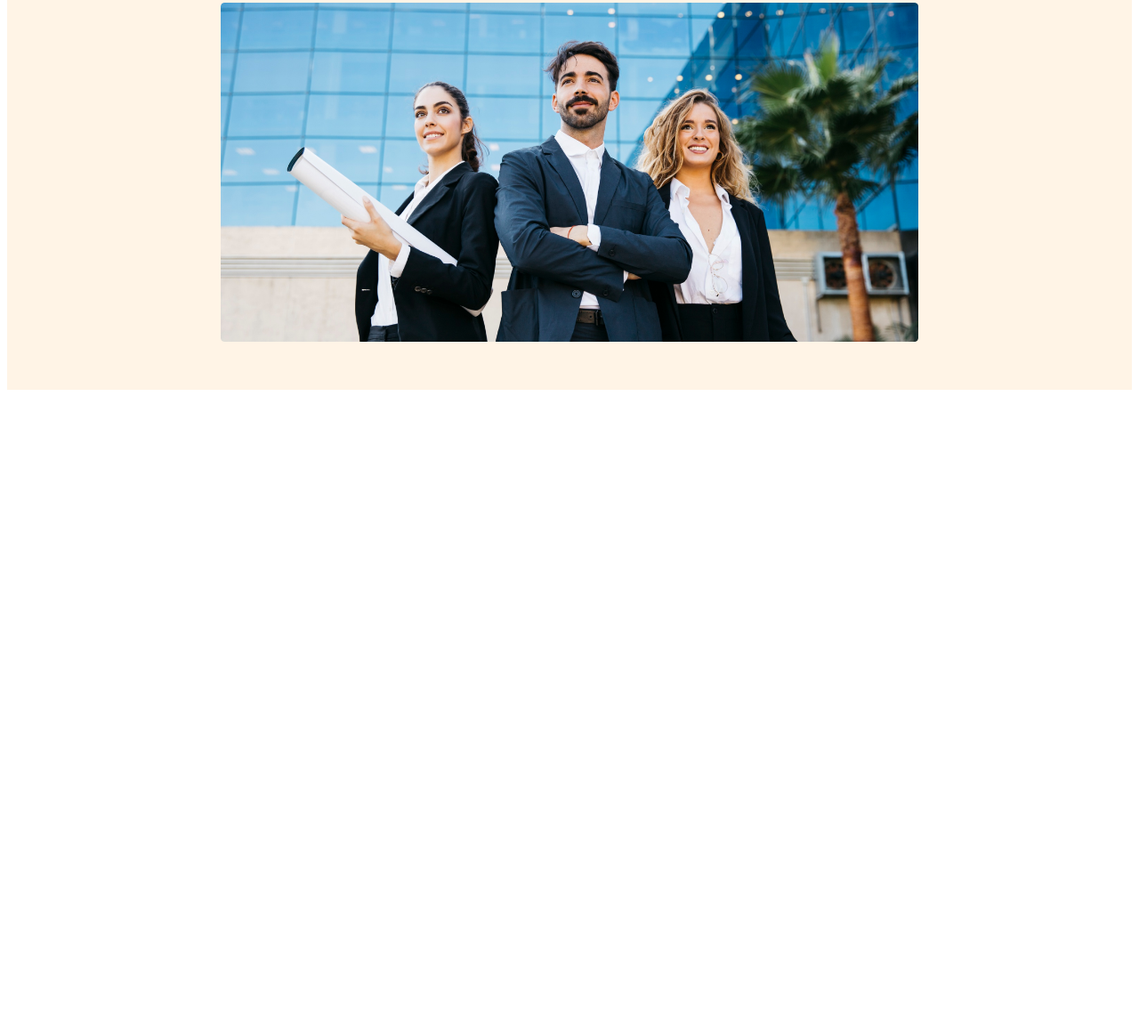
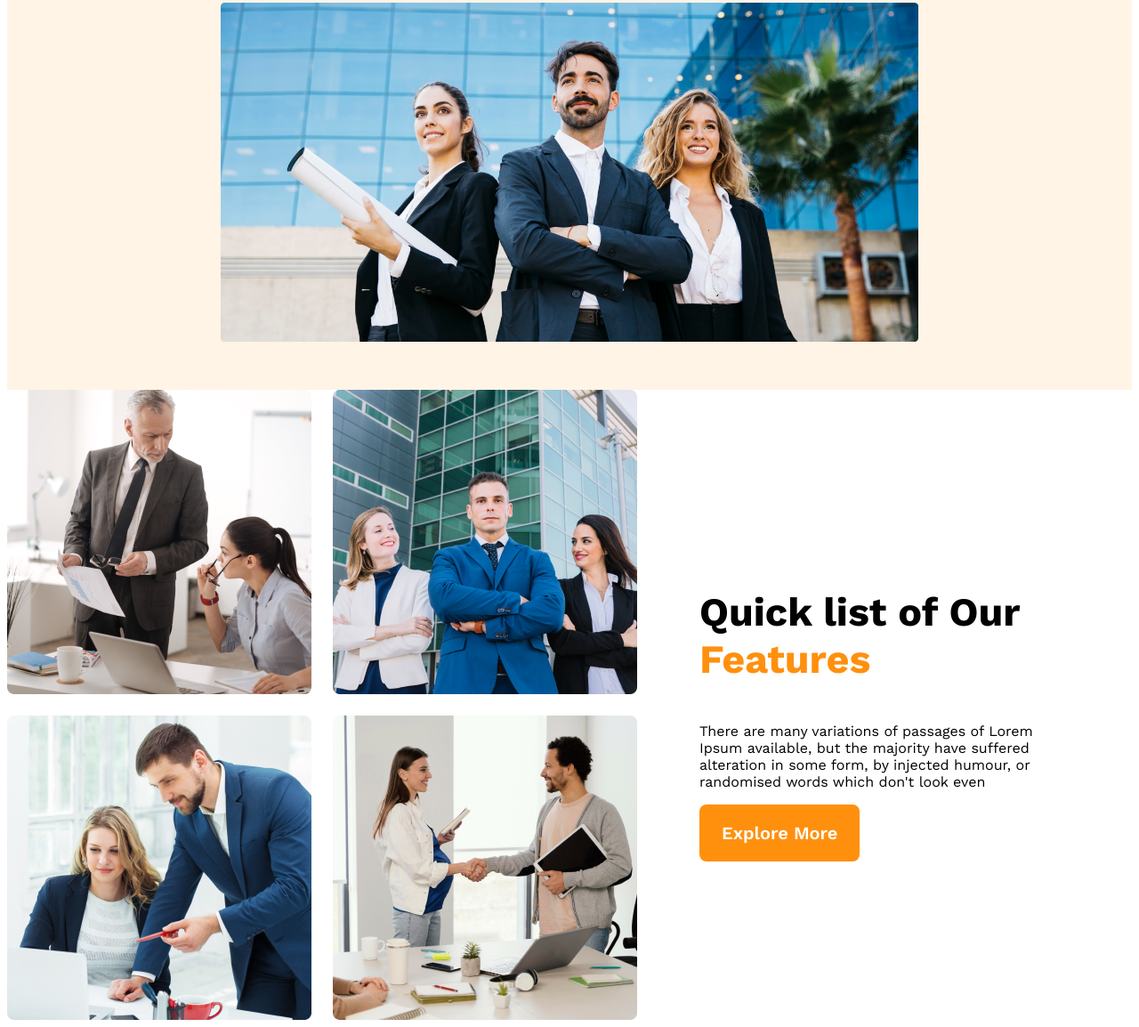
Before and after one commit to Khairul76454542/g3-architects-website, a plain HTML site: page index.html in a window 1280 px wide. Shown: the part 626-1780 px from the top of the page at 89% size. Before the commit the page ends 1072 px from the top, so only its background shows below. Drawn offline with nearby package versions, Linux system fonts and the light colour scheme.

Commit message:
features content added

```diff
--- a/index.html
+++ b/index.html
@@ -7,6 +7,7 @@
     <link rel="stylesheet" href="styles/architect.css">
 </head>
 <body>
+    <!--header start -->
     <header>
         <nav>
              <h3 class="nav-title">G3 Architects</h3>
@@ -29,8 +30,23 @@
                 <img src="images/banner.png" alt="">
         </div>
     </header>
+    <!--header end -->
 <main>
+    <!--teams section start-->
+    <section class="teams-container">
+        <div class="teams-img-container">
+            <img src="images/team1.png" alt="">
+            <img src="images/team2.png" alt="">
+            <img src="images/team3.png" alt="">
+            <img src="images/team4.png" alt="">
 
+        </div>
+        <div class="teams-content">
+            <h3 class="teams-title"><span class="Quick list">Quick list</span><span class="of Our"> of Our</span> <span class="text-Features">Features</span></h3>
+            <p class="teams-description">There are many variations of passages of Lorem Ipsum available, but the majority have suffered alteration in some form, by injected humour, or randomised words which don't look even</p>
+            <button class="btn-primary">Explore More</button>
+        </div>
+    </section>
 </main>
 <footer>
 
--- a/styles/architect.css
+++ b/styles/architect.css
@@ -83,3 +83,35 @@ nav li a{
         flex-direction: column;
     }
 }
+/* main styles */
+main{
+    max-width: 1440px;
+    margin: 0 auto;
+}
+.teams-container{
+    display: flex;
+    align-items: center;
+
+}
+.teams-img-container{
+    display: grid;
+    grid-template-columns: repeat(2, 1fr);
+    gap: 24px;
+}
+.teams-content{
+    padding-left: 70px;
+    padding-right: 70px;
+}
+.teams-title{
+    font-size: 2.8rem;
+
+}
+.teams-title .quick-list{
+    color:#727272;
+    font-weight: 500;
+
+}
+.teams-title .text-Features{
+    color: #FF900E;
+    font-weight: 700;
+}
```
